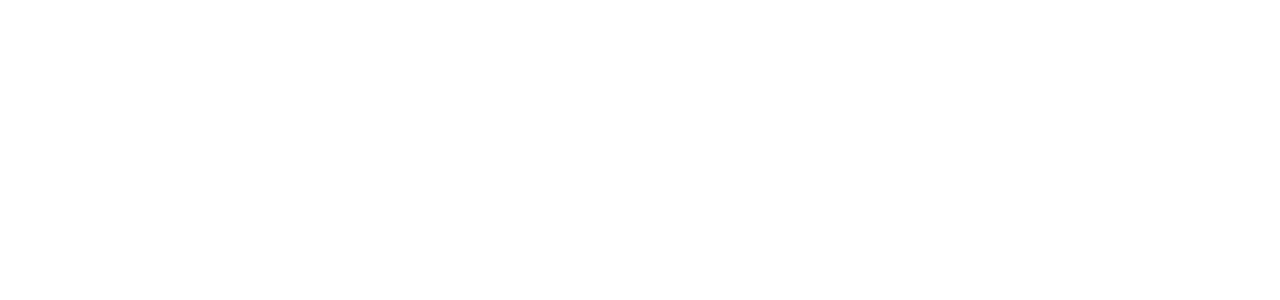
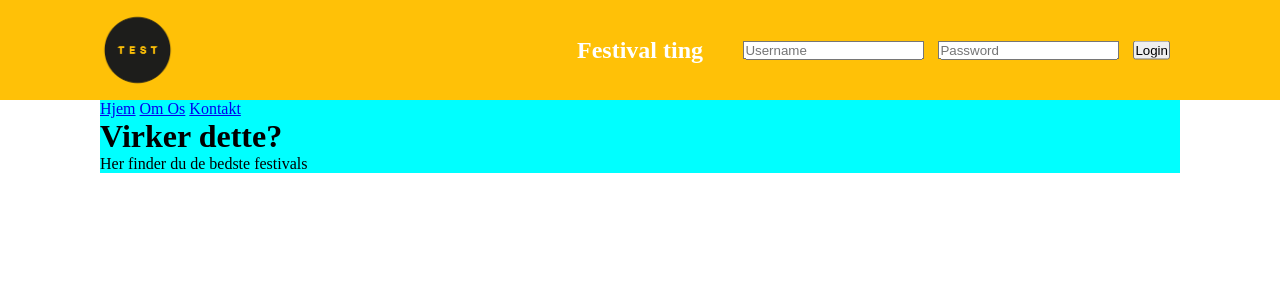
Before and after one commit to chrisdk88/festival, a PHP site: page / in a window 1280 px wide. Before the commit the part shown is empty. Shown: the top 300 px of the page. Run offline with PHP 8.4, Linux system fonts and the light colour scheme.

Commit message:
Added test logo image, stylesheet and javascript.

```diff
--- a/index.php
+++ b/index.php
@@ -4,8 +4,48 @@
   <meta charset="UTF-8">
   <meta name="viewport" content="width=device-width, initial-scale=1.0">
   <title>Festival</title>
+  <link rel="stylesheet" type="text/css" href="style.css">
 </head>
 <body>
+  <header>
+    <nav class="navbar">
+      <div class="navbar-brand">
+        <img src="images/logo.png" alt="Logo">
+      </div>
+      <div class="navbar-title">
+        <h1>Festival ting</h1>
+      </div>
+      <div class="navbar-form">
+        <form action="#" method="post">
+          <div class="form-group">
+            <input type="text" name="username" id="username" placeholder="Username">
+          </div>
+          <div class="form-group">
+            <input type="password" id="password" name="password" placeholder="Password">
+          </div>
+          <div class="form-group">
+            <input type="submit"id="loginbtn" value="Login">
+          </div>
+        </form>
+      </div>
+    </nav>
+  </header>
 
+  <div class="wrapper">
+    <div class="test">
+      <ul>
+        <li><a href="#" data-page="home">Hjem</a></li>
+        <li><a href="#" data-page="about">Om Os</a></li>
+        <li><a href="#" data-page="contact">Kontakt</a></li>
+      </ul>
+    </div>
+
+    <div id="content">
+      <h1>Virker dette?</h1>
+      <p>Her finder du de bedste festivals</p>
+    </div>
+  </div>
+
+  <script src="javascript/script.js"></script>
 </body>
 </html>
--- /dev/null
+++ b/javascript/script.js
@@ -0,0 +1,32 @@
+document.addEventListener("DOMContentLoaded", function () {
+  // Function to update the content
+  function updateContent(page) {
+    const content = document.getElementById("content");
+    switch (page) {
+      case "home":
+        content.innerHTML =
+          "<h1>Virker dette?</h1><p>Her finder du de bedste festivals</p>";
+        break;
+      case "about":
+        content.innerHTML =
+          "<h1>Om os</h1><p>Her finder du de bedste festivals</p>";
+        break;
+      case "contact":
+        content.innerHTML =
+          "<h1>Kontakt</h1><p>Her finder du de bedste festivals</p>";
+        break;
+      default:
+        content.innerHTML =
+          "<h1>Velkommen tilbage!</h1><p>Vælg noget fra navbaren.</p>";
+    }
+  }
+
+  // Listen to clicks on navigation links
+  document.querySelectorAll("ul li a").forEach((link) => {
+    link.addEventListener("click", function (e) {
+      e.preventDefault();
+      const page = this.getAttribute("data-page");
+      updateContent(page);
+    });
+  });
+});
--- /dev/null
+++ b/style.css
@@ -0,0 +1,69 @@
+* {
+  margin: 0;
+  padding: 0;
+}
+
+:root {
+  --desktop-margin: 100px;
+  --main-bg-one-color: #ffc107;
+  --main-bg-two-color: #ffc107;
+}
+
+.wrapper {
+  margin: 0 var(--desktop-margin);
+  background-color: aqua;
+}
+
+/* --- NAVBAR --- */
+header {
+  background-color: var(--main-bg-one-color);
+}
+
+.navbar {
+  position: relative;
+  color: #fff;
+  padding: 0 20px;
+  height: 100px;
+  box-sizing: border-box;
+}
+
+.navbar-brand img {
+  position: absolute;
+  left: var(--desktop-margin);
+  height: 30px;
+  top: 50%;
+  transform: translateY(-50%);
+}
+
+.navbar-brand img {
+  height: 75px;
+  cursor: pointer;
+}
+
+.navbar-title {
+  position: absolute;
+  left: 50%;
+  transform: translate(-50%, -50%);
+  top: 50%;
+}
+
+.navbar-form {
+  position: absolute;
+  right: var(--desktop-margin);
+  top: 50%;
+  transform: translateY(-50%);
+}
+
+.navbar-form form {
+  display: inline-block;
+}
+
+.form-group {
+  margin-right: 10px;
+  display: inline-block;
+}
+
+/* --- ONLY FOR TEST USE --- */
+.test ul li {
+  display: inline-block;
+}
```
Also changed, not shown: images/logo.png (added).
